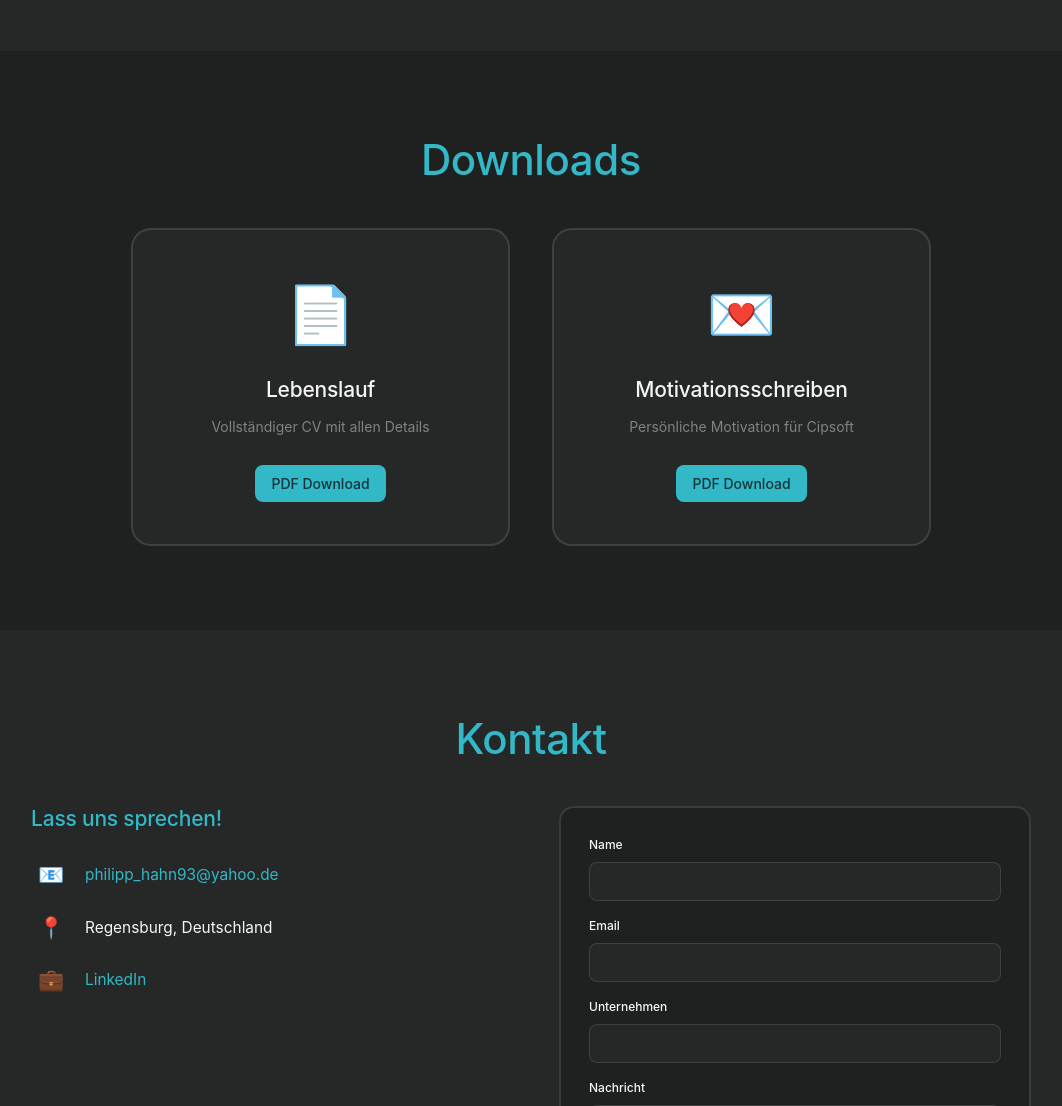
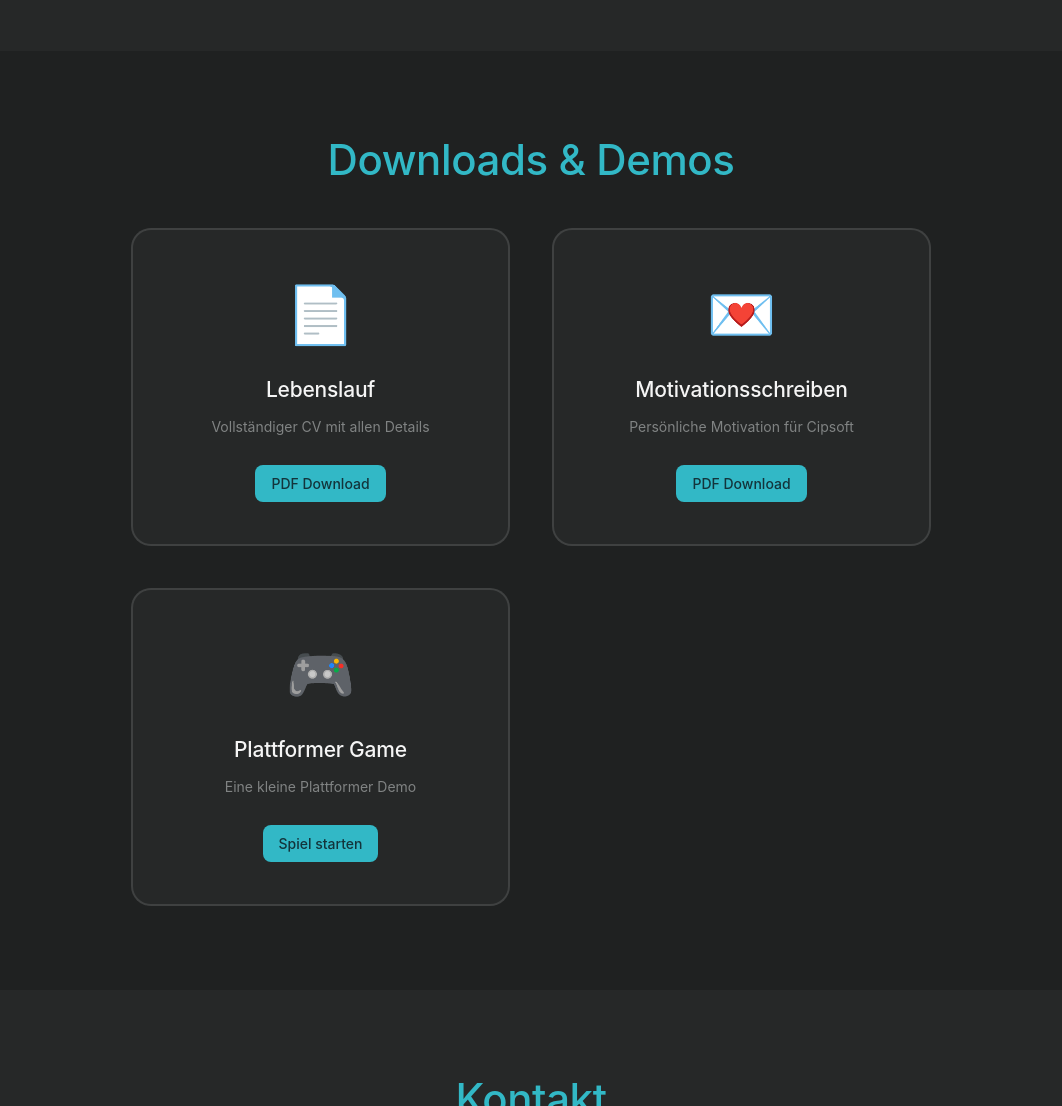
Before and after one commit to PurePowerPh1l/cipsoftdemo, a plain HTML site: page index.html in a window 1280 px wide. Shown: the part 6360-7466 px from the top of the page, without its empty margins (109-1171 px from the left). Drawn offline with Linux system fonts and the light colour scheme; a web font is replaced by a local one.

Commit message:
Add files via upload

```diff
--- a/index.html
+++ b/index.html
@@ -272,19 +272,43 @@
 <!-- Download Section -->
 <section class="download-section" id="downloads" data-section="downloads">
     <div class="container">
-                <h2 class="section-title" data-translate="download_section">Downloads</h2>
+        <h2 class="section-title" data-translate="download_section">Downloads & Demos</h2>
         <div class="download-grid">
             <div class="download-card">
                 <div class="download-icon">📄</div>
                 <h3>Lebenslauf</h3>
                 <p>Vollständiger CV mit allen Details</p>
-                        <a href="https://github.com/PurePowerPh1l/cipsoftdemo/blob/gh-pages/CV_Philipp%20Hahn_2025.pdf" class="btn btn--primary" download>PDF Download</a>
+                <a href="https://github.com/PurePowerPh1l/cipsoftdemo/blob/gh-pages/CV_Philipp%20Hahn_2025.pdf"
+                   class="btn btn--primary"
+                   download>
+                   PDF Download
+                </a>
             </div>
             <div class="download-card">
                 <div class="download-icon">💌</div>
                 <h3>Motivationsschreiben</h3>
                 <p>Persönliche Motivation für Cipsoft</p>
-                        <a href="https://github.com/PurePowerPh1l/cipsoftdemo/blob/gh-pages/Motivationsschreiben-Cipsoft.pdf" class="btn btn--primary" download>PDF Download</a>
+                <a href="https://github.com/PurePowerPh1l/cipsoftdemo/blob/gh-pages/Motivationsschreiben-Cipsoft.pdf"
+                   class="btn btn--primary"
+                   download>
+                   PDF Download
+                </a>
+            </div>
+            <div class="download-card">
+                <div class="download-icon">🎮</div>
+                <h3>Plattformer Game</h3>
+                <p>Eine kleine Plattformer Demo</p>
+                <a href="https://purepowerph1l.github.io/demoplattformer/"
+                   class="btn btn--primary"
+                   target="_blank"
+                   rel="noopener noreferrer">
+                   Spiel starten
+                </a>
+            </div>
+        </div>
+    </div>
+</section>
+
                     </div>
                 </div>
             </div>
```
Lines whose indentation alone changed are shown as unchanged.
